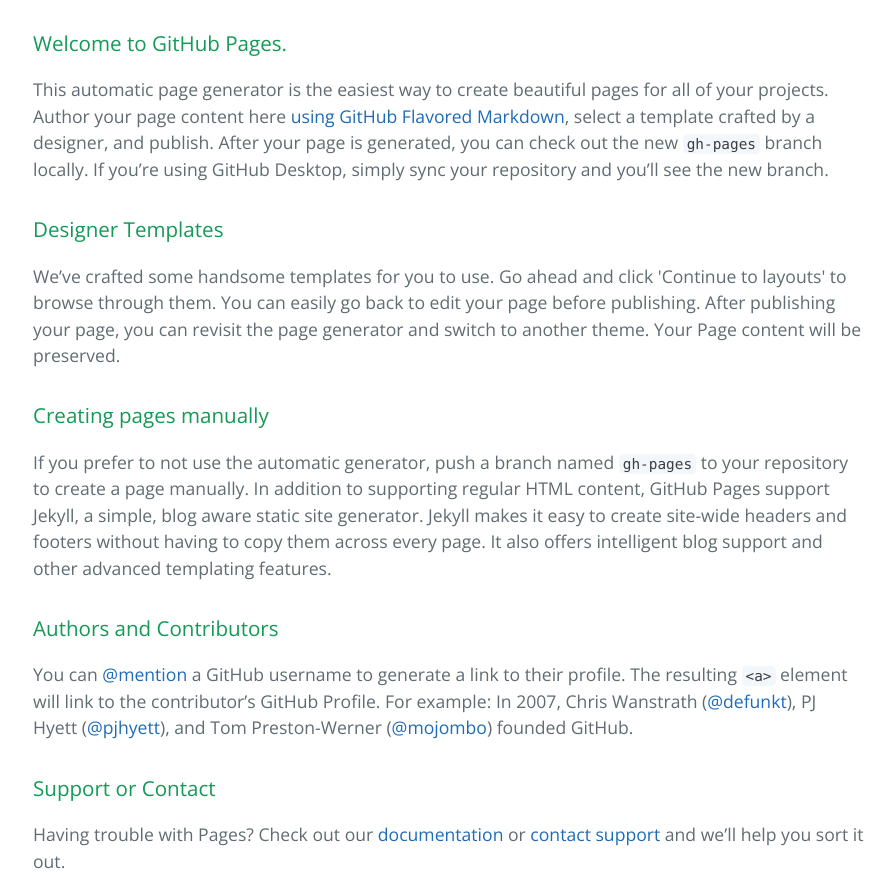
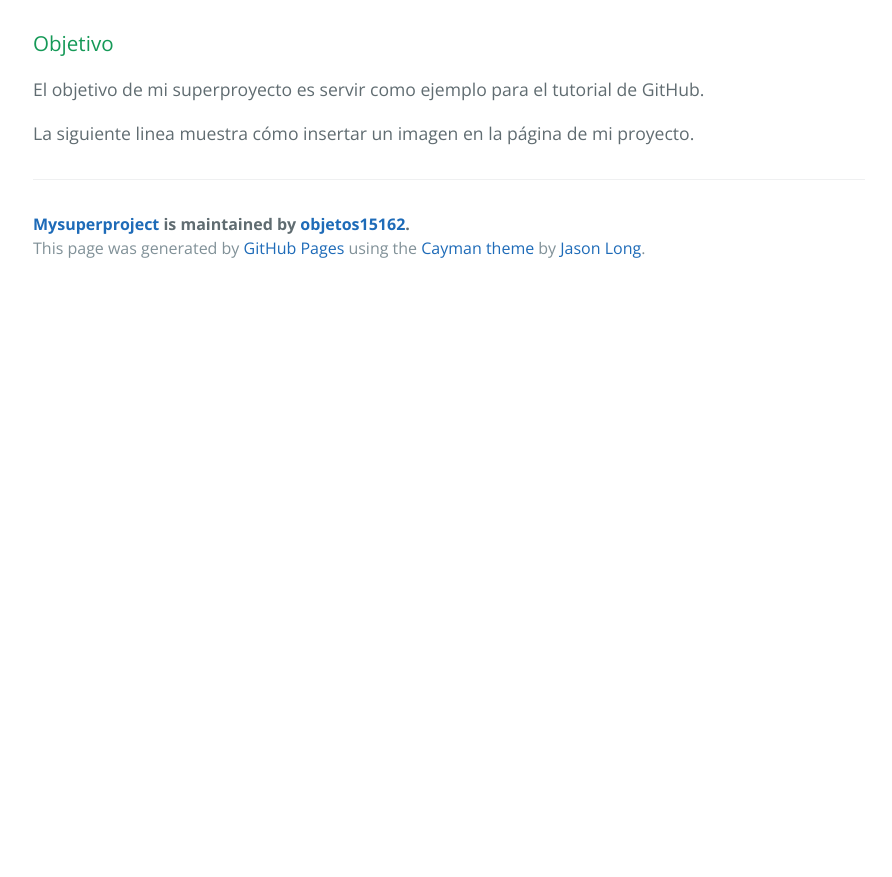
Before and after one commit to objetos15162/MySuperProject, a plain HTML site: page index.html in a window 1280 px wide. Shown: the part 340-1217 px from the top of the page, without its empty margins (191-1083 px from the left). After the commit the page ends 800 px from the top, so only its background shows below. Drawn offline with nearby package versions, Linux system fonts and the light colour scheme.

Commit message:
Create gh-pages branch via GitHub

```diff
--- a/index.html
+++ b/index.html
@@ -20,29 +20,11 @@
 
     <section class="main-content">
       <h3>
-<a id="welcome-to-github-pages" class="anchor" href="#welcome-to-github-pages" aria-hidden="true"><span aria-hidden="true" class="octicon octicon-link"></span></a>Welcome to GitHub Pages.</h3>
+<a id="objetivo" class="anchor" href="#objetivo" aria-hidden="true"><span aria-hidden="true" class="octicon octicon-link"></span></a>Objetivo</h3>
 
-<p>This automatic page generator is the easiest way to create beautiful pages for all of your projects. Author your page content here <a href="https://guides.github.com/features/mastering-markdown/">using GitHub Flavored Markdown</a>, select a template crafted by a designer, and publish. After your page is generated, you can check out the new <code>gh-pages</code> branch locally. If you’re using GitHub Desktop, simply sync your repository and you’ll see the new branch.</p>
+<p>El objetivo de mi superproyecto es servir como ejemplo para el tutorial de GitHub.</p>
 
-<h3>
-<a id="designer-templates" class="anchor" href="#designer-templates" aria-hidden="true"><span aria-hidden="true" class="octicon octicon-link"></span></a>Designer Templates</h3>
-
-<p>We’ve crafted some handsome templates for you to use. Go ahead and click 'Continue to layouts' to browse through them. You can easily go back to edit your page before publishing. After publishing your page, you can revisit the page generator and switch to another theme. Your Page content will be preserved.</p>
-
-<h3>
-<a id="creating-pages-manually" class="anchor" href="#creating-pages-manually" aria-hidden="true"><span aria-hidden="true" class="octicon octicon-link"></span></a>Creating pages manually</h3>
-
-<p>If you prefer to not use the automatic generator, push a branch named <code>gh-pages</code> to your repository to create a page manually. In addition to supporting regular HTML content, GitHub Pages support Jekyll, a simple, blog aware static site generator. Jekyll makes it easy to create site-wide headers and footers without having to copy them across every page. It also offers intelligent blog support and other advanced templating features.</p>
-
-<h3>
-<a id="authors-and-contributors" class="anchor" href="#authors-and-contributors" aria-hidden="true"><span aria-hidden="true" class="octicon octicon-link"></span></a>Authors and Contributors</h3>
-
-<p>You can <a href="https://help.github.com/articles/basic-writing-and-formatting-syntax/#mentioning-users-and-teams" class="user-mention">@mention</a> a GitHub username to generate a link to their profile. The resulting <code>&lt;a&gt;</code> element will link to the contributor’s GitHub Profile. For example: In 2007, Chris Wanstrath (<a href="https://github.com/defunkt" class="user-mention">@defunkt</a>), PJ Hyett (<a href="https://github.com/pjhyett" class="user-mention">@pjhyett</a>), and Tom Preston-Werner (<a href="https://github.com/mojombo" class="user-mention">@mojombo</a>) founded GitHub.</p>
-
-<h3>
-<a id="support-or-contact" class="anchor" href="#support-or-contact" aria-hidden="true"><span aria-hidden="true" class="octicon octicon-link"></span></a>Support or Contact</h3>
-
-<p>Having trouble with Pages? Check out our <a href="https://help.github.com/pages">documentation</a> or <a href="https://github.com/contact">contact support</a> and we’ll help you sort it out.</p>
+<p>La siguiente linea muestra cómo insertar un imagen en la página de mi proyecto.</p>
 
       <footer class="site-footer">
         <span class="site-footer-owner"><a href="https://github.com/objetos15162/MySuperProject">Mysuperproject</a> is maintained by <a href="https://github.com/objetos15162">objetos15162</a>.</span>
```
Also changed, not shown: params.json (+1 -1 lines).
